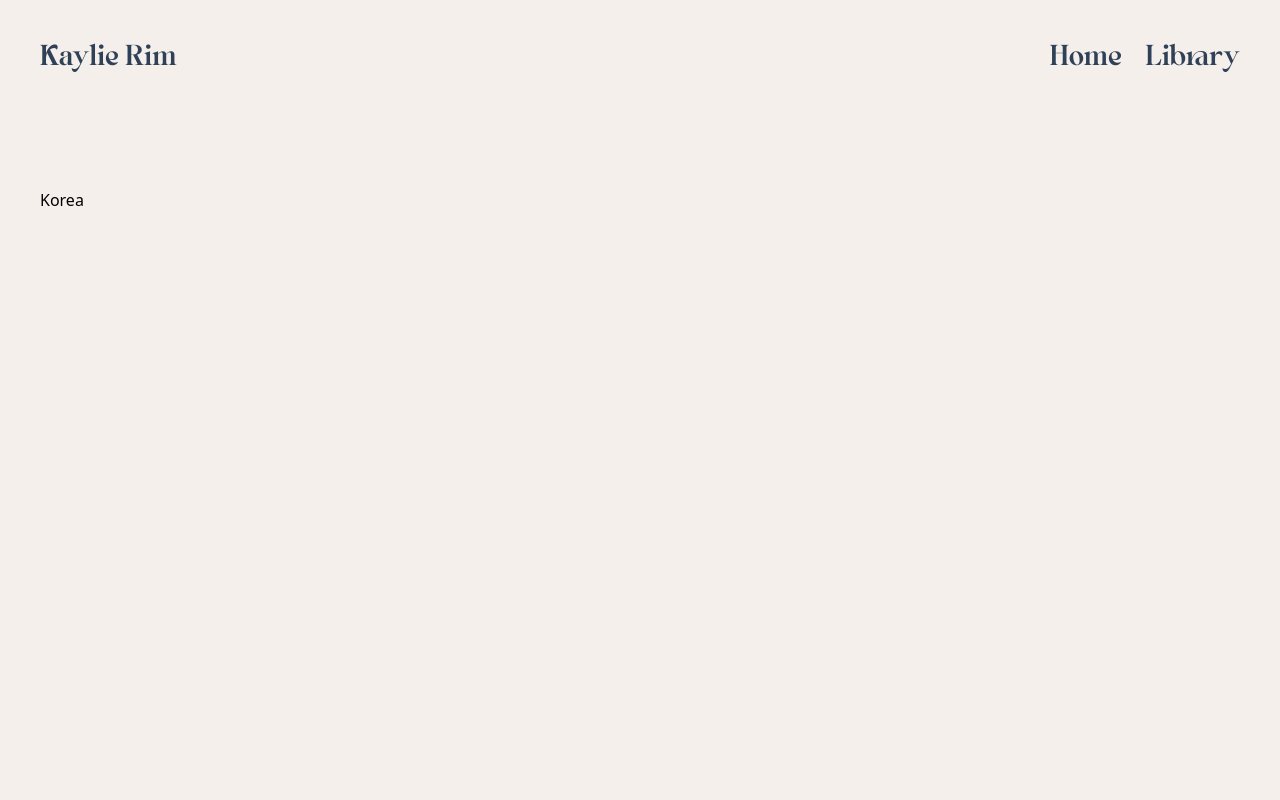
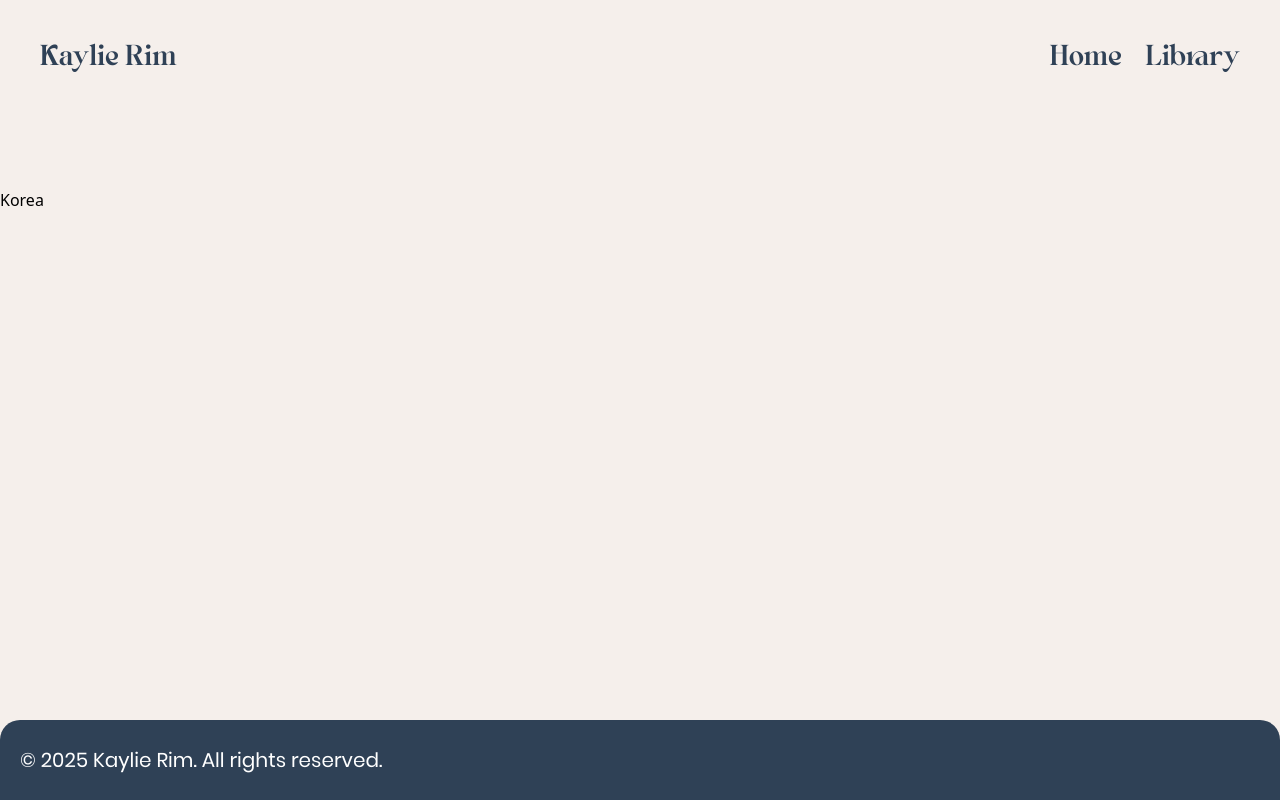
Before and after one commit to kaylierim/kaylierim.github.io, a React (Vite) app: page /korea in a window 1280 px wide. Built offline with nearby package versions, Linux system fonts and the light colour scheme.

Commit message:
Create Footer component

```diff
--- a/src/App.tsx
+++ b/src/App.tsx
@@ -3,16 +3,18 @@ import Home from "./pages/Home";
 import Library from "./pages/Library";
 import Korea from "./pages/Korea";
 import Navbar from "./components/Navbar";
+import Footer from "@components/Footer";
 
 function App() {
   return (
-    <div className="p-10">
-      <Navbar />
+    <div>
+      <Navbar className="pt-10 px-10" />
       <Routes>
         <Route path="/" element={<Home />} />
         <Route path="/library" element={<Library />} />
         <Route path="/korea" element={<Korea />} />
       </Routes>
+      <Footer />
     </div>
   );
 }
--- /dev/null
+++ b/src/components/Footer.tsx
@@ -0,0 +1,14 @@
+import Text from "./Text";
+function Footer() {
+  return (
+    <div className="bg-[#2F4156] mt-28 w-full h-20 rounded-t-[20px] flex items-center p-5 absolute bottom-0">
+      <Text
+        text="© 2025 Kaylie Rim. All rights reserved."
+        type="Paragraph"
+        className="text-white"
+      />
+    </div>
+  );
+}
+
+export default Footer;
--- a/src/components/Navbar.tsx
+++ b/src/components/Navbar.tsx
@@ -1,6 +1,13 @@
-function Navbar() {
+import { twMerge } from "tailwind-merge";
+
+function Navbar({ className }: { className?: string }) {
   return (
-    <div className="flex justify-between text-3xl font-vanilla-ravioli text-[#2F4156] mb-28">
+    <div
+      className={twMerge(
+        "flex justify-between text-3xl font-vanilla-ravioli text-[#2F4156] mb-28",
+        className
+      )}
+    >
       <h1>Kaylie Rim</h1>
       <div className="flex gap-6">
         <a href="/">Home</a>
```
